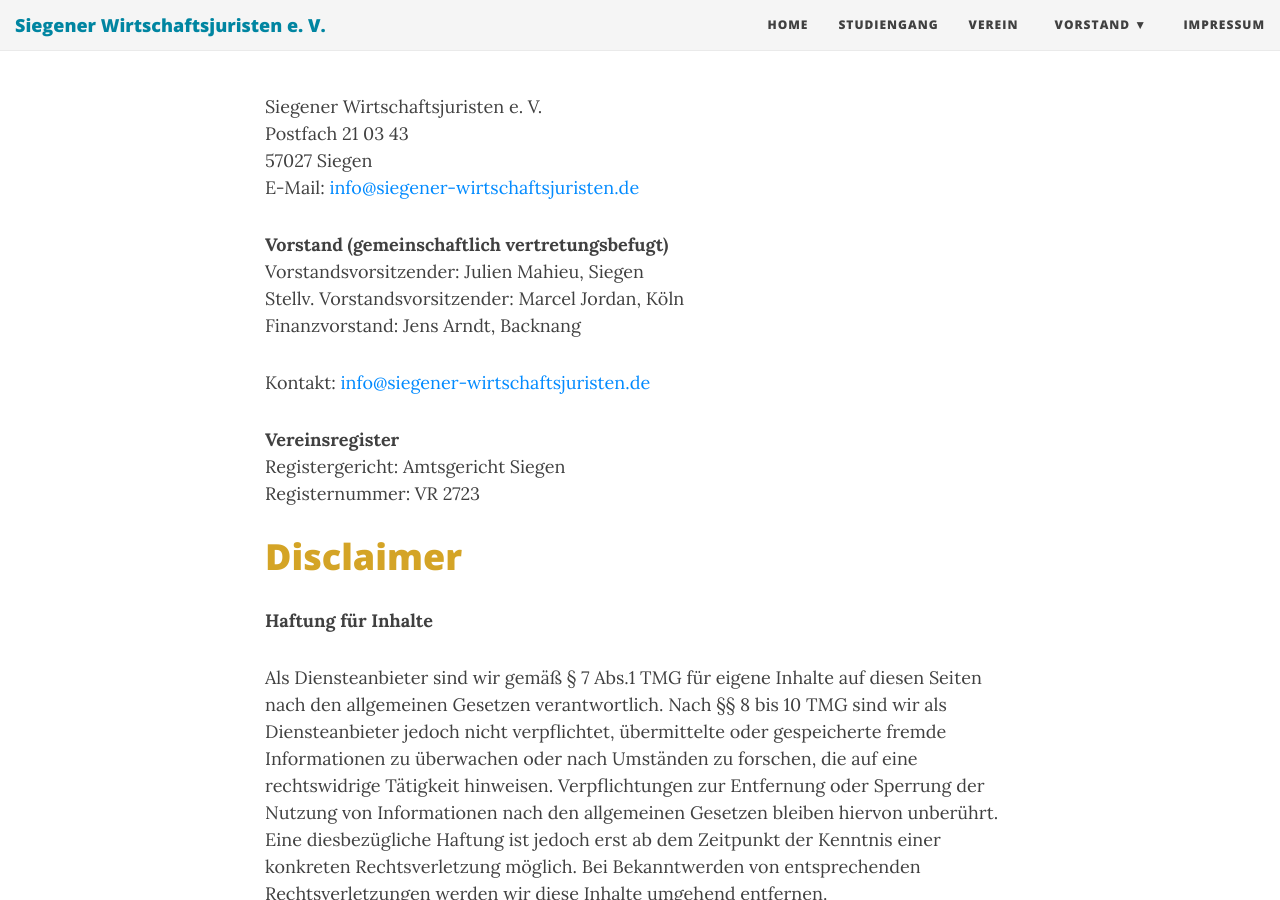
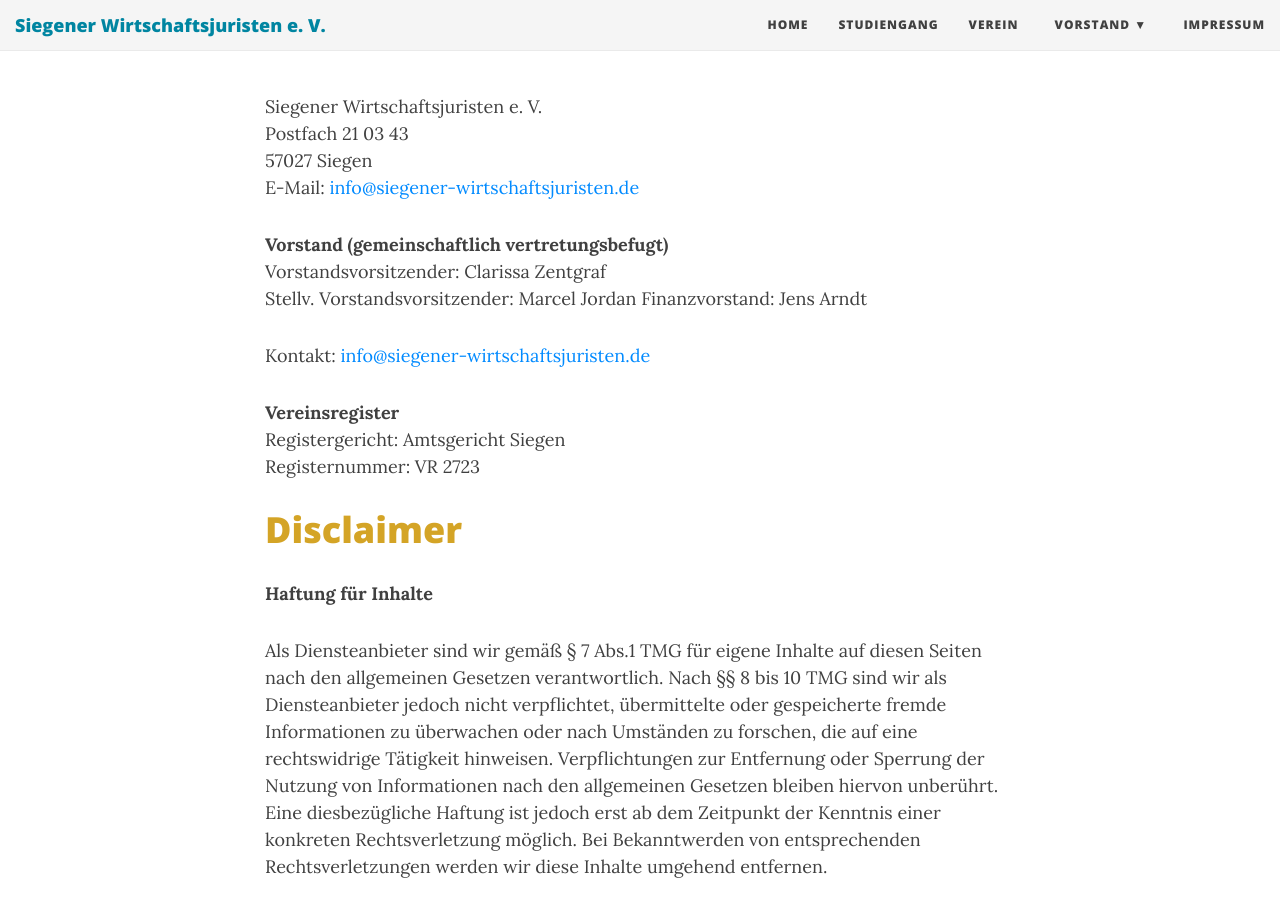
Before and after one commit to dewrs/dewrs.github.io, a Jekyll site: the page built from impressum.md, in a window 1280 px wide and 900 px high, scrolled down 406 px. Built offline with Jekyll 4.4.1, drawn with Linux system fonts in a browser that asks for light colours; nearby versions of some CDN libraries.

Commit message:
Update impressum.md

```diff
--- a/impressum.md
+++ b/impressum.md
@@ -11,9 +11,9 @@
 E-Mail: <info@siegener-wirtschaftsjuristen.de>
 
 __Vorstand (gemeinschaftlich vertretungsbefugt)__
-Vorstandsvorsitzender: Julien Mahieu, Siegen
-Stellv. Vorstandsvorsitzender: Marcel Jordan, Köln
-Finanzvorstand: Jens Arndt, Backnang
+Vorstandsvorsitzender: Clarissa Zentgraf
+Stellv. Vorstandsvorsitzender: Marcel Jordan
+Finanzvorstand: Jens Arndt
 
 Kontakt: <info@siegener-wirtschaftsjuristen.de>
 
```
